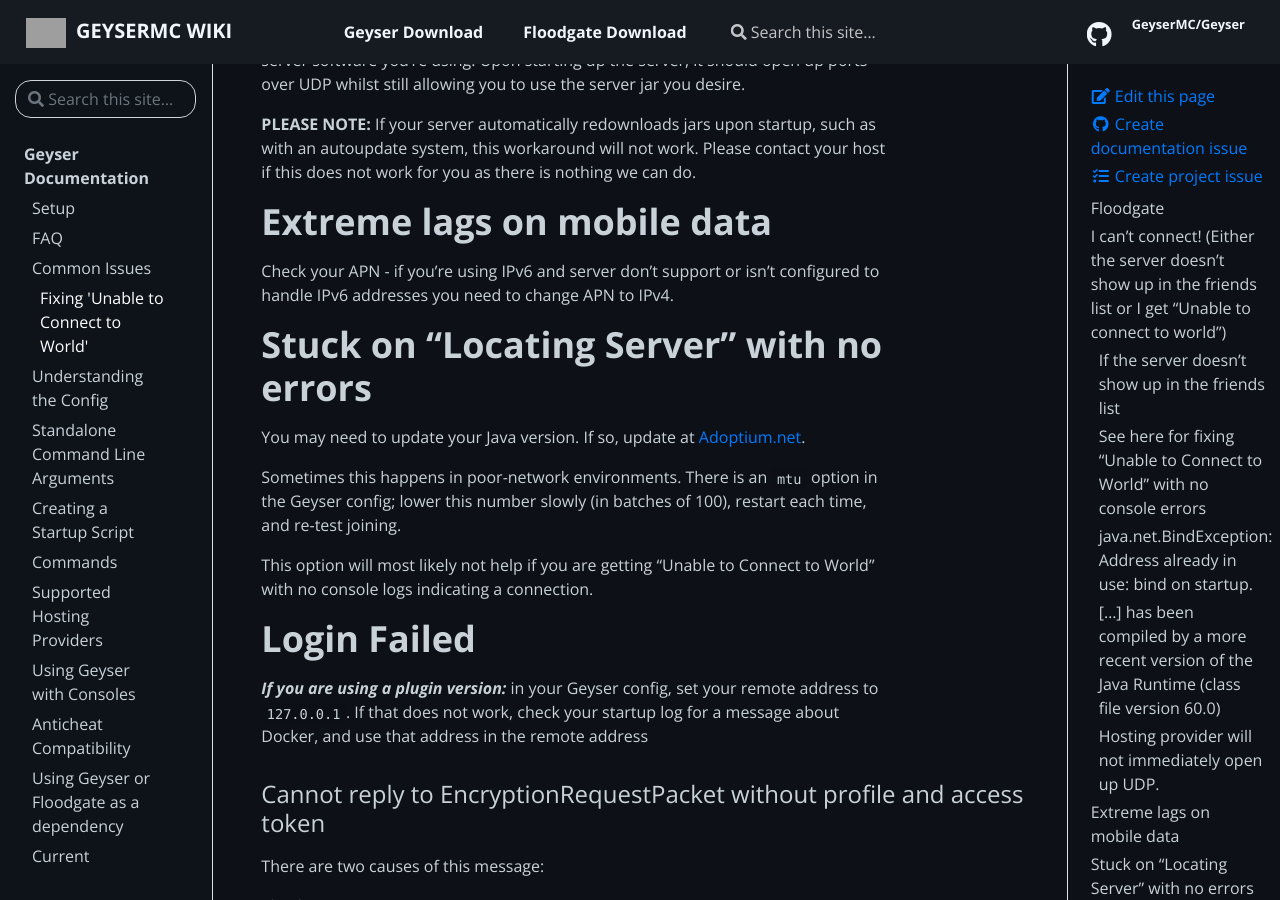
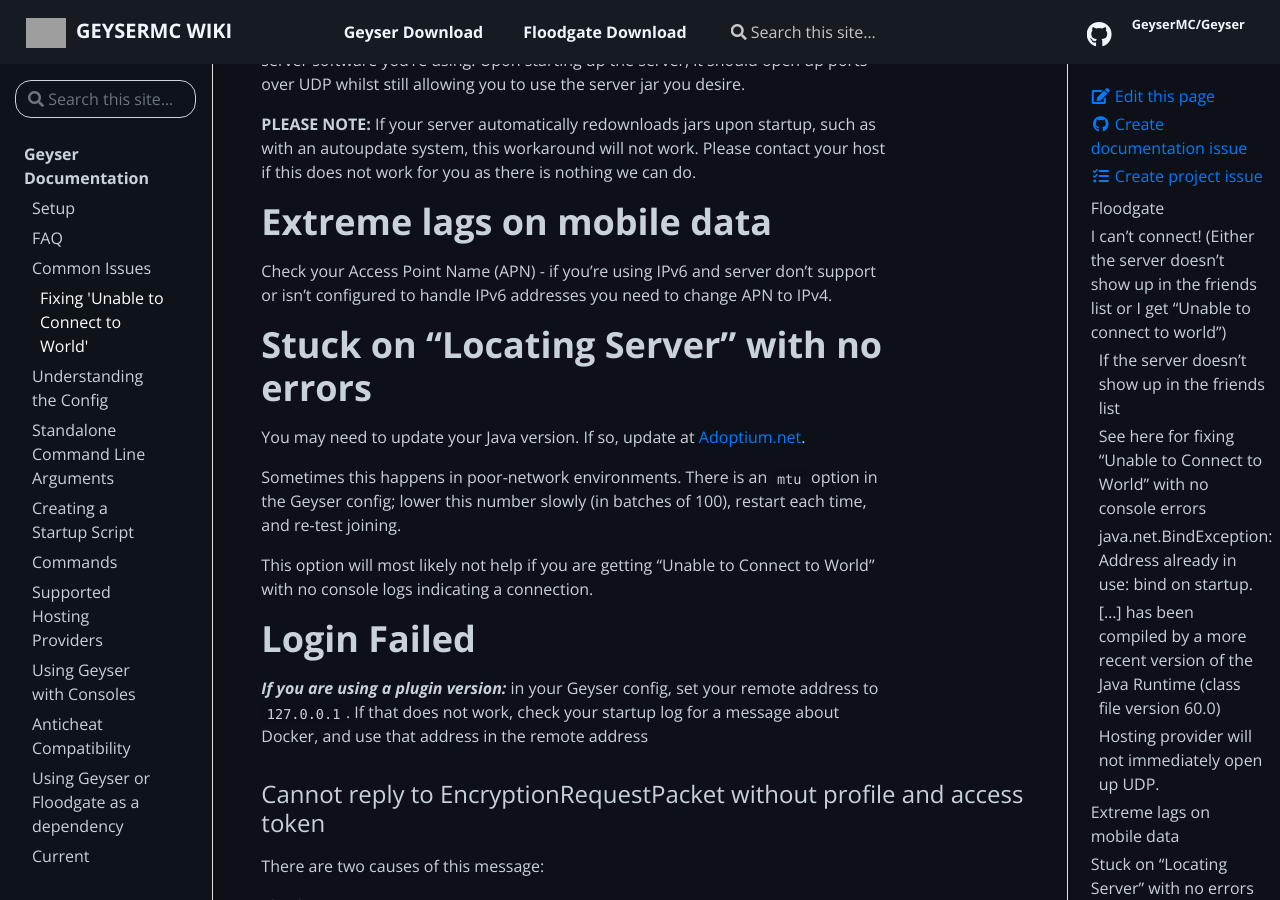
Before and after one commit to GeyserMC/GeyserWiki, a Jekyll site: the page built from _docs/geyser/common-issues.md, in a window 1280 px wide and 900 px high, scrolled down 1651 px. Built offline with Jekyll 4.4.1, drawn with Linux system fonts in a browser that asks for light colours; grey boxes are pictures that could not be loaded.

Commit message:
Update common-issues.md

```diff
--- a/_docs/geyser/common-issues.md
+++ b/_docs/geyser/common-issues.md
@@ -41,7 +41,7 @@
 
 # Extreme lags on mobile data
 
-Check your APN - if you're using IPv6 and server don't support or isn't configured to handle IPv6 addresses you need to change APN to IPv4.
+Check your Access Point Name (APN) - if you're using IPv6 and server don't support or isn't configured to handle IPv6 addresses you need to change APN to IPv4.
 
 # Stuck on "Locating Server" with no errors
 
```
